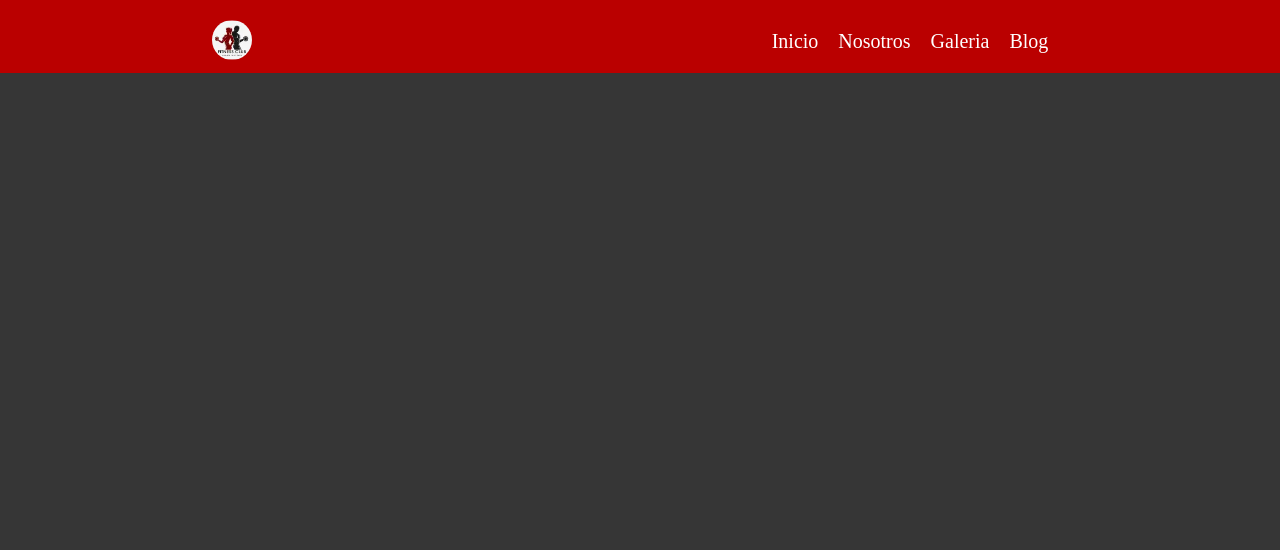
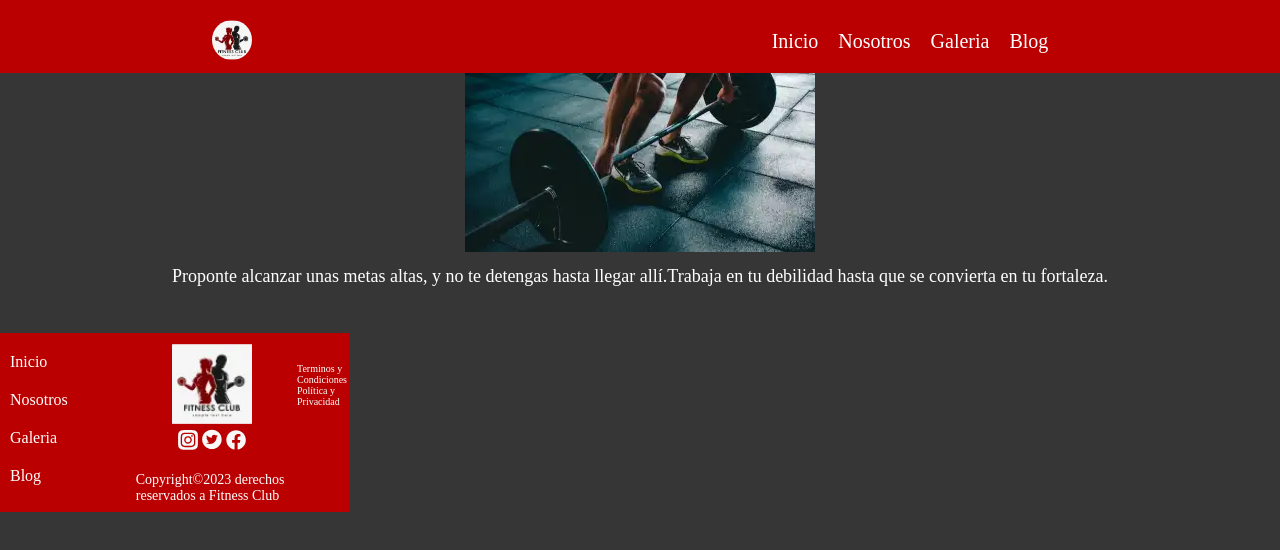
Before and after one commit to MiriiFernandez/ExamenAppGym, a plain HTML site: page nosotros.html in a window 1280 px wide. Drawn offline with Linux system fonts and the light colour scheme.

Commit message:
pagina de nosotros finalizada para movil

```diff
--- a/css/style.css
+++ b/css/style.css
@@ -6,6 +6,7 @@
 body {
   background-color: #363636;
   width: 100%;
+  height: 100vh;
 }
 
 /* HEADER */
--- a/nosotros.html
+++ b/nosotros.html
@@ -42,5 +42,63 @@
             </ul>
           </section>
         </section>
+        <section class="main">
+            <picture>
+                <source srcset="
+                ./img/banner_nosotros.webp 1x,
+                ./img/banner_nosotros@2x.webp 2x"
+                media="(min-width:350px) and (orientation:portrait)">
+
+                <!-- Desktop -->
+                <source srcset="
+                ./img/banner_nosotros.webp 1x,
+                ./img/banner_nosotros@2x.webp 2x"
+                media="(min-width:1000px)">
+
+                <img class="main__banner" src="" alt="logotipo">
+            </picture>
+            <section class="main__parrafo">
+                <p>Proponte alcanzar unas metas altas, y no te detengas hasta llegar allí.Trabaja en tu debilidad hasta que se convierta en tu fortaleza.</p>
+            </section>
+        </section>
+        <br><br>
+        <!-- FOOTER -->
+        <footer class="footer">
+            <!-- navbar  -->
+            <ul class="footer__navbar">
+             <li><a href="">Inicio</a></li>
+             <li><a href="">Nosotros</a></li>
+             <li><a href="">Galeria</a></li>
+             <li><a href="">Blog</a></li>
+            </ul>
+            <section class="seccionfooter__logo">
+             <picture>
+                 <source srcset="
+                 ./img/logo.webp 1x,
+                 ./img/logo@2x.webp 2x"
+                 media="(min-width:320px) and (orientation:portrait)">
+
+                 <!-- Desktop -->
+                 <source srcset="
+                 ./img/logo.webp 1x,
+                 ./img/logo@2x.webp 2x"
+                 media="(min-width:1000px)">
+
+                 <img class="footer__logo" src="" alt="logotipo">
+             </picture>
+             <section class="rdds">
+                 <img src="img/svg/insta_icon.svg" alt="">
+                 <img src="img/svg/twitter_icon.svg" alt="">
+                 <img src="img/svg/facebook.svg" alt="">
+             </section>
+             <section class="footer_copy">
+                 <p class="footer_copy__texto">Copyright©2023 derechos reservados a Fitness Club</p>
+             </section>
+            </section>
+            <seccion class="footer_terminos">
+             <p>Terminos y Condiciones</p>
+             <p>Política y Privacidad</p>
+            </seccion>
+         </footer>
 </body>
 </html>
```
